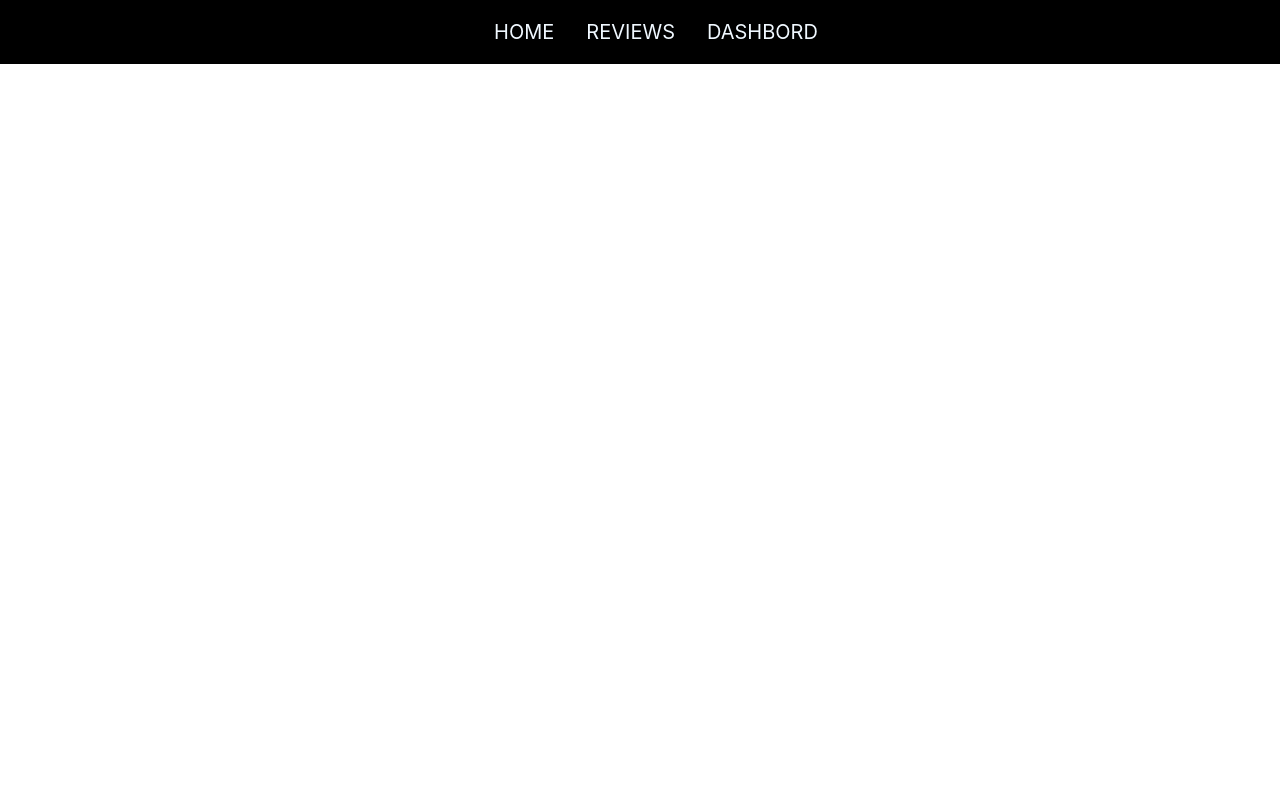
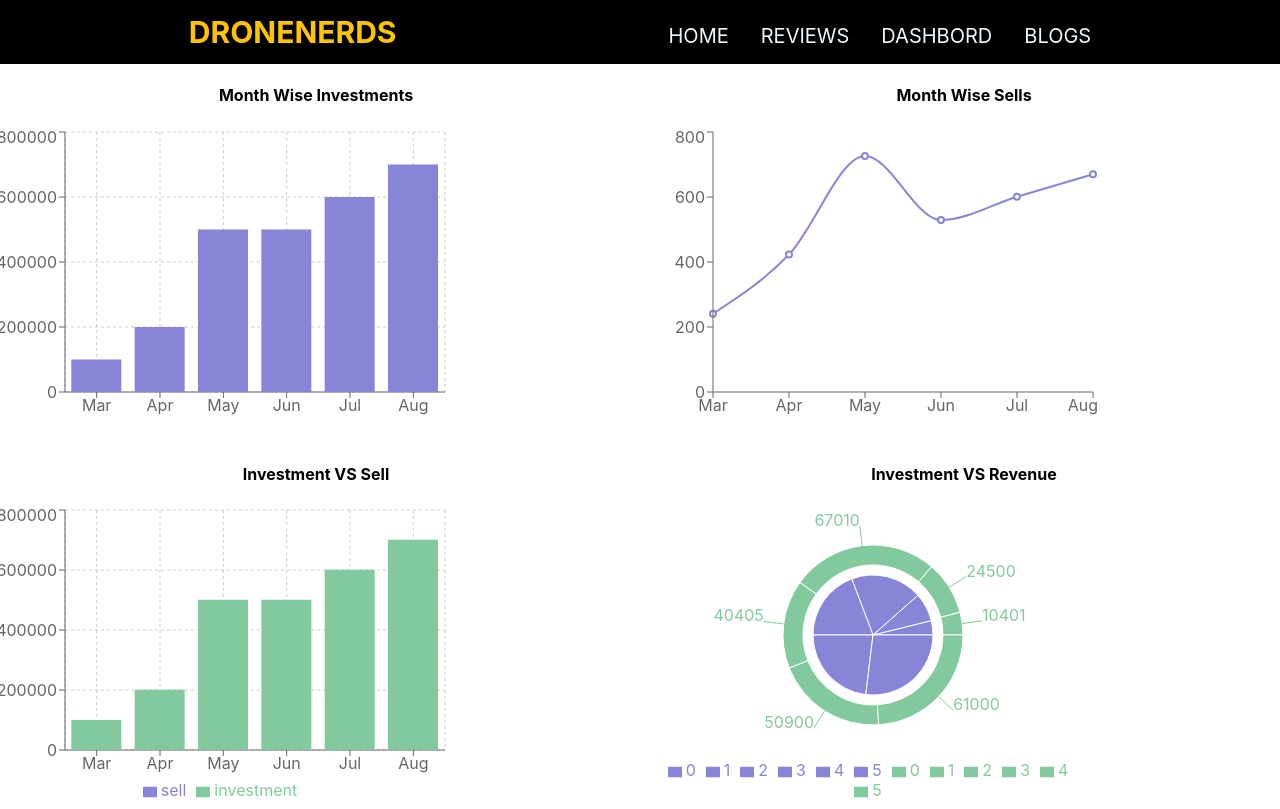
Before and after one commit to muzahid604/product, a React (Create React App) app: page /dashbord in a window 1280 px wide. Built offline with nearby package versions, Linux system fonts and the light colour scheme.

Commit message:
dashbord charts added

```diff
--- a/package.json
+++ b/package.json
@@ -9,6 +9,7 @@
     "@testing-library/jest-dom": "^5.16.3",
     "@testing-library/react": "^12.1.4",
     "@testing-library/user-event": "^13.5.0",
+    "axios": "^0.26.1",
     "react": "^18.0.0",
     "react-dom": "^18.0.0",
     "react-router-dom": "^6.3.0",
--- a/src/App.js
+++ b/src/App.js
@@ -1,5 +1,6 @@
 import { Route, Routes } from 'react-router-dom';
 import './App.css';
+import Blogs from './components/Blogs/Blogs';
 import Dashbord from './components/Dashbord/Dashbord';
 import Header from './components/Header/Header';
 import Home from './components/Home/Home';
@@ -13,6 +14,7 @@ function App() {
         <Route path='/home' element={<Home></Home>}>Home</Route>
         <Route path='/reviews' element={<Reviews></Reviews>}></Route>
         <Route path='/dashbord' element={<Dashbord></Dashbord>}></Route>
+        <Route path='/blogs' element={<Blogs></Blogs>}></Route>
       </Routes>
 
     </div>
--- /dev/null
+++ b/src/components/Blogs/Blogs.js
@@ -0,0 +1,11 @@
+import React from 'react';
+
+const Blogs = () => {
+    return (
+        <div>
+            <h1>This is blog</h1>
+        </div>
+    );
+};
+
+export default Blogs; <h1>This is blog</h1>
--- a/src/components/Dashbord/Dashbord.css
+++ b/src/components/Dashbord/Dashbord.css
@@ -0,0 +1,9 @@
+.charts {
+    display: grid;
+    grid-template-columns: 1fr 1fr;
+    grid-gap: 1rem;
+}
+
+.charts h4 {
+    text-align: center;
+}
--- a/src/components/Dashbord/Dashbord.js
+++ b/src/components/Dashbord/Dashbord.js
@@ -1,11 +1,69 @@
-import React from 'react';
+import axios from 'axios';
+import React, { useEffect, useState } from 'react';
+import { Bar, BarChart, CartesianGrid, Legend, Line, LineChart, Pie, PieChart, Tooltip, XAxis, YAxis } from 'recharts';
+import './Dashbord.css';
+const Dashbord = () => {
+    let [data, setData] = useState([]);
+    useEffect(() => {
+        axios.get('data.json')
+            .then(data => {
+                const lodedData = data.data;
+                console.log(lodedData)
+                setData(lodedData)
+            })
+    }, []
+    )
 
-const Dashbord = () => {
     return (
-        <div>
-
+        <div className='charts'>
+            <div><h4>Month Wise Investments</h4>
+                <BarChart
+                    width={450}
+                    height={300}
+                    data={data}
+                >
+                    <CartesianGrid strokeDasharray="3 3" />
+                    <XAxis dataKey="month" />
+                    <YAxis />
+                    <Tooltip />
+                    <Bar dataKey="investment" fill="#8884d8" />
+                </BarChart></div>
+            <div>
+                <h4>Month Wise Sells</h4>
+                <LineChart width={450} height={300} data={data}>
+                    <Line type="monotone" dataKey="sell"
+                        stroke="#8884d8" strokeWidth={2} />
+                    <XAxis dataKey="month" />
+                    <YAxis />
+                </LineChart>
+            </div>
+            <div>
+                <h4>Investment VS Sell</h4>
+                <BarChart
+                    width={450}
+                    height={300}
+                    data={data}
+                >
+                    <CartesianGrid strokeDasharray="3 3" />
+                    <XAxis dataKey="month" />
+                    <YAxis />
+                    <Tooltip />
+                    <Legend />
+                    <Bar dataKey="sell" stackId="a" fill="#8884d8" />
+                    <Bar dataKey="investment" stackId="a" fill="#82ca9d" />
+                </BarChart>
+            </div>
+            <div>
+                <h4>Investment VS Revenue</h4>
+                <PieChart width={450} height={300}>
+                    <Pie data={data} dataKey="investment" cx="50%" cy="50%" outerRadius={60} fill="#8884d8" />
+                    <Tooltip />
+                    <Legend />
+                    <Pie data={data} dataKey="revenue" cx="50%" cy="50%" innerRadius={70} outerRadius={90} fill="#82ca9d" label />
+                </PieChart>
+            </div>
         </div>
-    );
+    )
 };
 
 export default Dashbord;
--- a/src/components/Header/Header.css
+++ b/src/components/Header/Header.css
@@ -13,6 +13,14 @@
     margin-left: 2rem;
 }
 
+.site {
+    text-decoration: none;
+    font-size: 30px;
+    font-weight: bold;
+    color: rgb(255, 196, 0);
+    margin-right: 15rem;
+}
+
 .links:hover {
     border-bottom: 1px solid wheat;
     border-top: 1px solid wheat;
--- a/src/components/Header/Header.js
+++ b/src/components/Header/Header.js
@@ -5,9 +5,11 @@ const Header = () => {
     return (
         <div className='header'>
             <nav>
+                <Link className='site' to='/home'>DRONENERDS</Link>
                 <Link className='links' to='/home'>HOME</Link>
                 <Link className='links' to='/reviews'>REVIEWS</Link>
                 <Link className='links' to='/dashbord'>DASHBORD</Link>
+                <Link className='links' to='/blogs'>BLOGS</Link>
             </nav>
         </div>
     );
```
Also changed, not shown: src/components/Blogs/Blogs.css (added), 1 other file (tests, documents, lock files or other folders).
